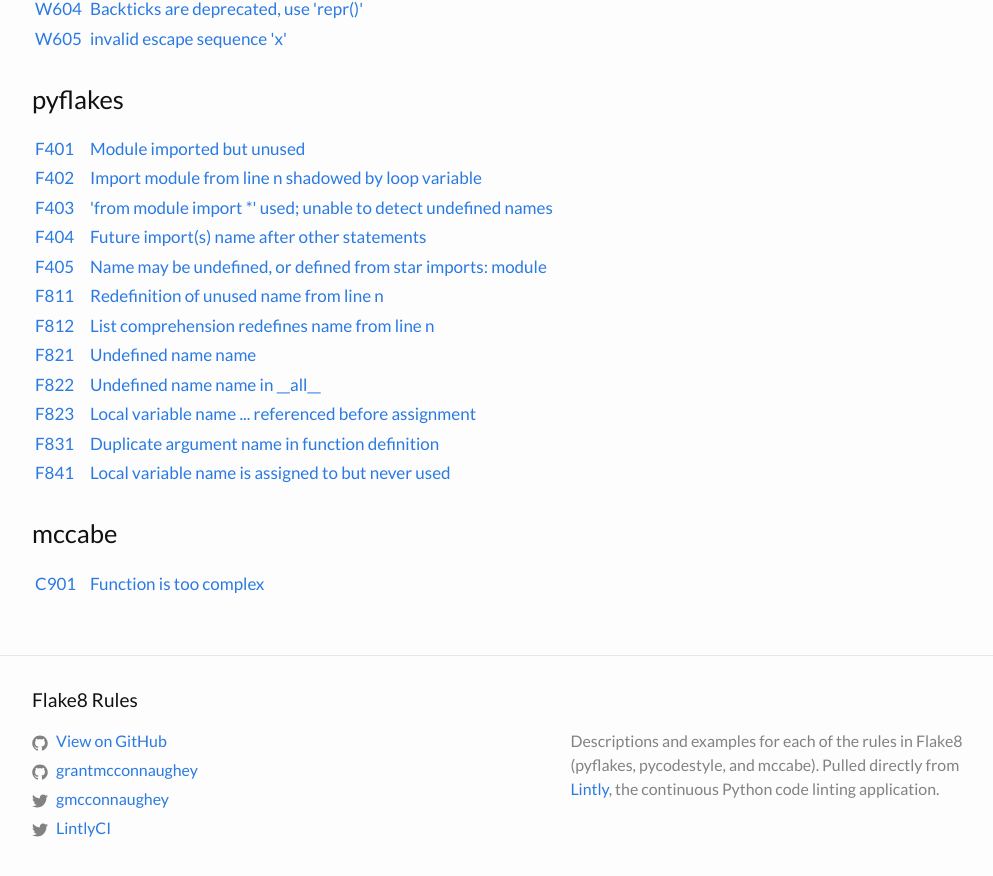
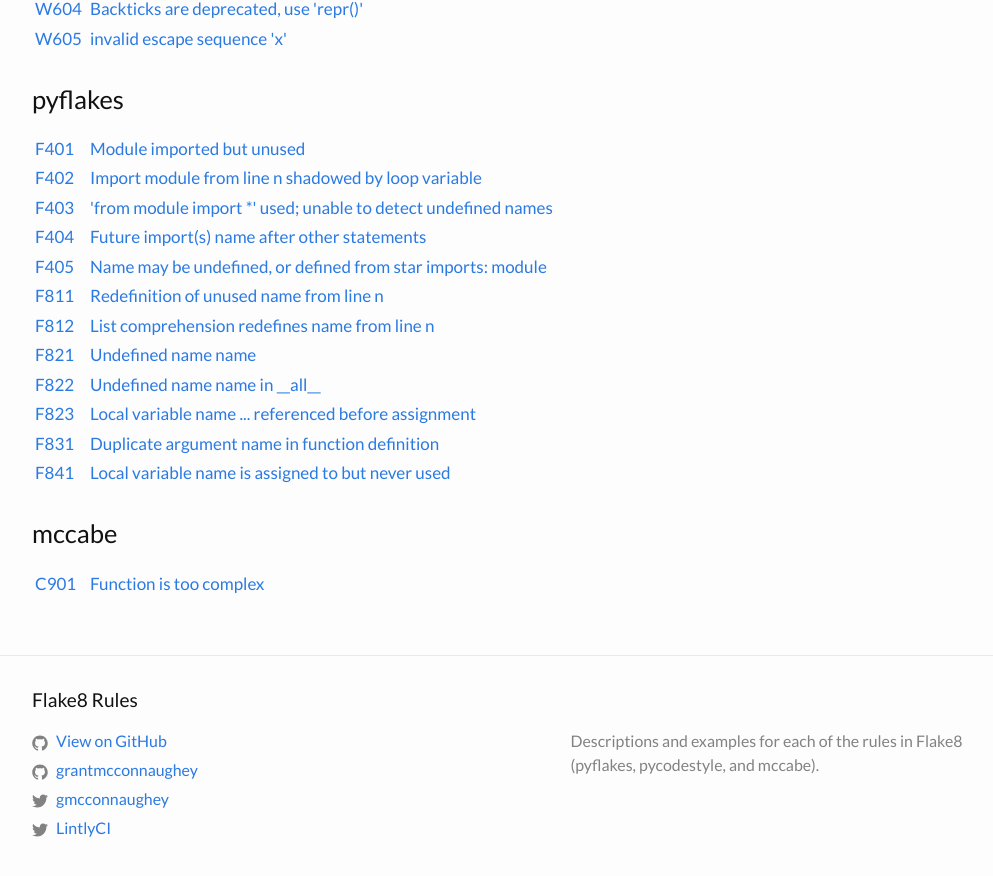
Before and after one commit to grantmcconnaughey/Flake8Rules, a Jekyll site: the page built from index.md, in a window 1280 px wide and 900 px high, scrolled down 2479 px. Shown: the top 876 px of the window, without its empty margins (126-1119 px from the left). Built offline with Jekyll 4.4.1, drawn with Linux system fonts in a browser that asks for light colours.

Commit message:
Remove links to hosted Lintly site

```diff
--- a/_config.yml
+++ b/_config.yml
@@ -3,8 +3,6 @@
 email: grantmcconnaughey@gmail.com
 description: >- # this means to ignore newlines until "baseurl:"
   Descriptions and examples for each of the rules in Flake8 (pyflakes, pycodestyle, and mccabe).
-  Pulled directly from <a href="https://lintly.com">Lintly</a>, the continuous
-  Python code linting application.
 baseurl: "/Flake8Rules" # the subpath of your site, e.g. /blog
 url: "https://lintlyci.github.io" # the base hostname & protocol for your site, e.g. http://example.com
 twitter_username: gmcconnaughey
```
